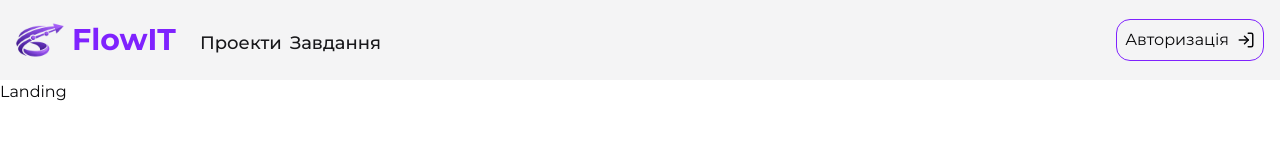
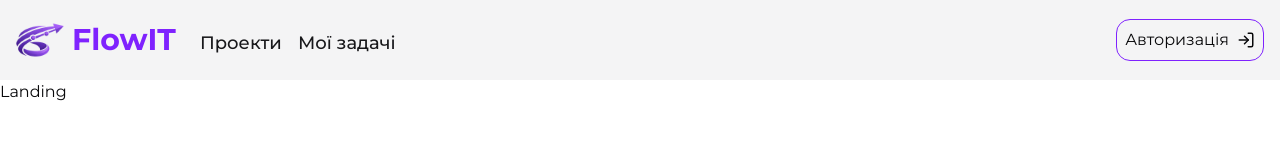
Before and after one commit to L3gvccy/FlowIT, a React (Vite) app in the folder apps/client/: page / in a window 1280 px wide. Shown: the top 160 px of the page. Built offline with nearby package versions, Linux system fonts and the light colour scheme; no server answers.

Commit message:
feat: update navigation components for improved layout and accessibility

```diff
--- a/apps/client/src/pages/layout/components/navigation.tsx
+++ b/apps/client/src/pages/layout/components/navigation.tsx
@@ -11,7 +11,7 @@ import { NavLink } from "react-router-dom";
 const Naviagtion = () => {
   return (
     <>
-      <nav className="hidden md:flex gap-2 items-center">
+      <nav className="hidden md:flex gap-4 items-center">
         <NavLink
           to="/projects"
           className={({ isActive }) =>
@@ -26,7 +26,7 @@ const Naviagtion = () => {
             `border-b-2 pt-2 border-transparent text-lg font-medium ${isActive ? "text-violet-700 border-violet-700" : "text-zinc-900 hover:text-zinc-800 hover:border-zinc-800"} transition-all duration-300`
           }
         >
-          Завдання
+          Мої задачі
         </NavLink>
       </nav>
       <nav className="block md:hidden">
--- a/apps/client/src/pages/project/navigation/components/project-nav-link.tsx
+++ b/apps/client/src/pages/project/navigation/components/project-nav-link.tsx
@@ -14,7 +14,7 @@ const ProjectNavLink = ({
     <NavLink
       to={to}
       className={({ isActive }) =>
-        `flex items-center text-md font-medium rounded-xl w-full gap-2 p-2 ${isActive ? "text-violet-600 bg-violet-300" : "text-zinc-900 hover:text-zinc-800"} transition-all duration-300`
+        `flex items-center text-md font-medium rounded-xl w-full gap-2 p-2 ${isActive ? "text-violet-600 bg-violet-300 hover:bg-violet-200" : "text-zinc-900 hover:text-zinc-800 hover:bg-zinc-100"} transition-all duration-300`
       }
       end={end}
     >
--- a/apps/client/src/pages/project/navigation/project-navigation.tsx
+++ b/apps/client/src/pages/project/navigation/project-navigation.tsx
@@ -11,7 +11,7 @@ const ProjectNavigation = ({
   role?: employeeRole;
 }) => {
   return (
-    <div className="flex flex-col w-full p-2 rounded-xl shadow-md md:max-w-72 h-fit">
+    <div className="flex flex-col gap-1 w-full p-2 rounded-xl shadow-md md:max-w-62 h-fit">
       <ProjectNavLink to={`/projects/${projectId}`} end>
         <Info />
         <p>Інформація</p>
```
